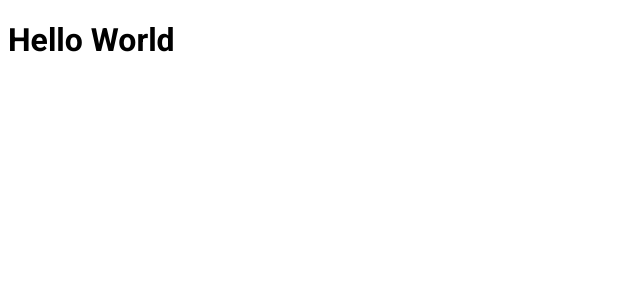
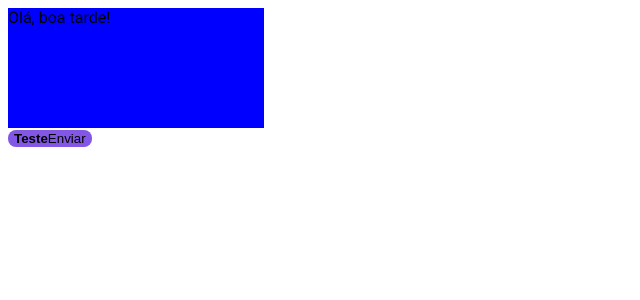
Before and after one commit to tenshiiu/04-ignite-shop, a Next.js app: page / in a window 1280 px wide. Shown: the top 300 px of the page, without its empty margins (0-640 px from the left). Built offline with nearby package versions, Linux system fonts and the light colour scheme.

Commit message:
Configurando Stitches

```diff
--- a/package.json
+++ b/package.json
@@ -9,6 +9,7 @@
     "lint": "next lint"
   },
   "dependencies": {
+    "@stitches/react": "^1.2.8",
     "next": "14.2.14",
     "react": "^18",
     "react-dom": "^18"
--- a/pages/index.tsx
+++ b/pages/index.tsx
@@ -1,5 +1,38 @@
+import { styled } from "@/styles";
+
+const Button = styled("button", {
+  backgroundColor: "$rocketseat",
+  padding: "4px, 8px",
+  border: 0,
+  borderRadius: 8,
+
+  span: {
+    fontWeight: "bold",
+  },
+
+  "&:hover": {
+    filter: "brightness(0.8)"
+  },
+})
+
+const Header = styled("header", {
+  display: "block",
+  backgroundColor: "Blue",
+  width: 256,
+  height: 100,
+  paddingBottom: 20,
+})
+
 export default function Home() {
   return (
-    <h1>Hello World</h1>
+  <>
+    <Header>
+    Olá, boa tarde!
+    </Header>
+    <Button>
+    <span>Teste</span>
+    Enviar
+    </Button>
+  </>
   )
 }
--- /dev/null
+++ b/styles/index.ts
@@ -0,0 +1,18 @@
+import { createStitches } from "@stitches/react";
+
+export const {
+    config,
+    styled,
+    css,
+    globalCss,
+    keyframes,
+    getCssText,
+    theme,
+    createTheme,
+} = createStitches({
+    theme: {
+        colors: {
+            rocketseat: "#8257e6",
+        }
+    }
+})
```
Also changed, not shown: 1 other file (tests, documents, lock files or other folders).
